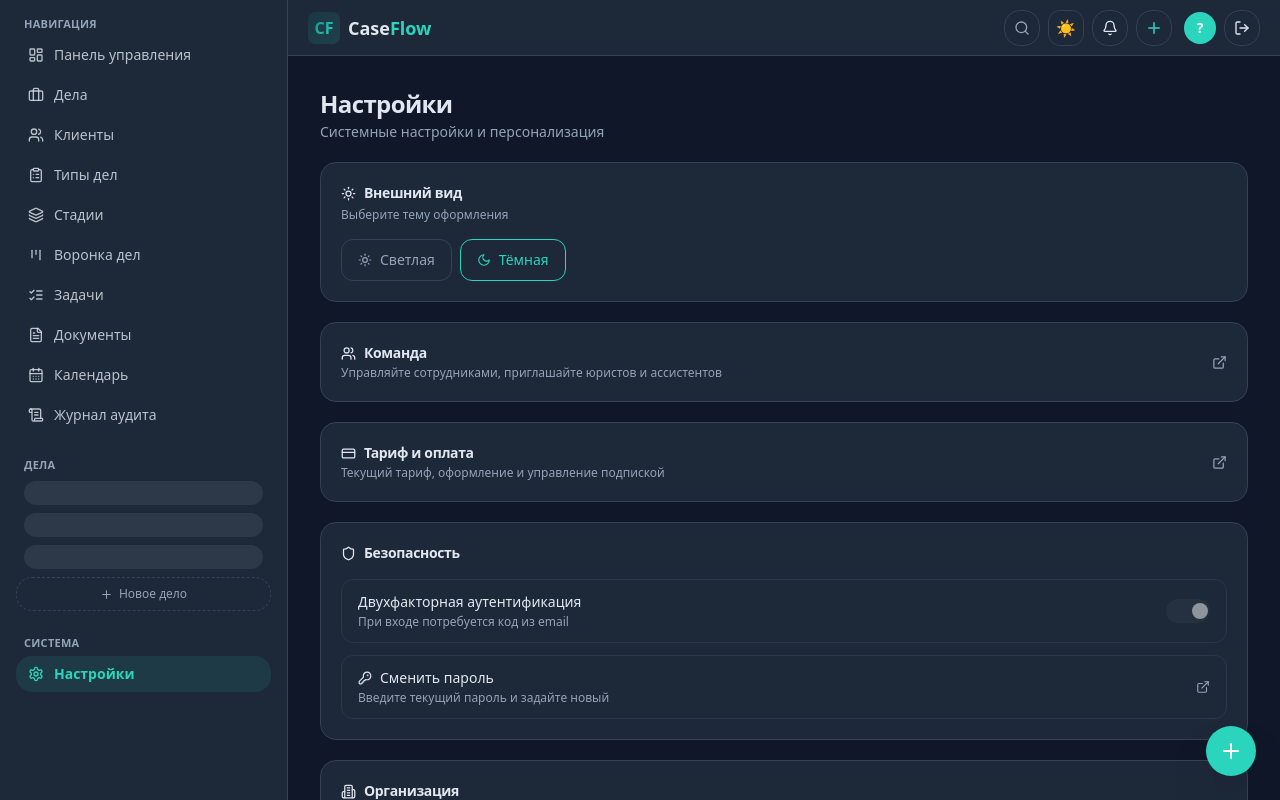
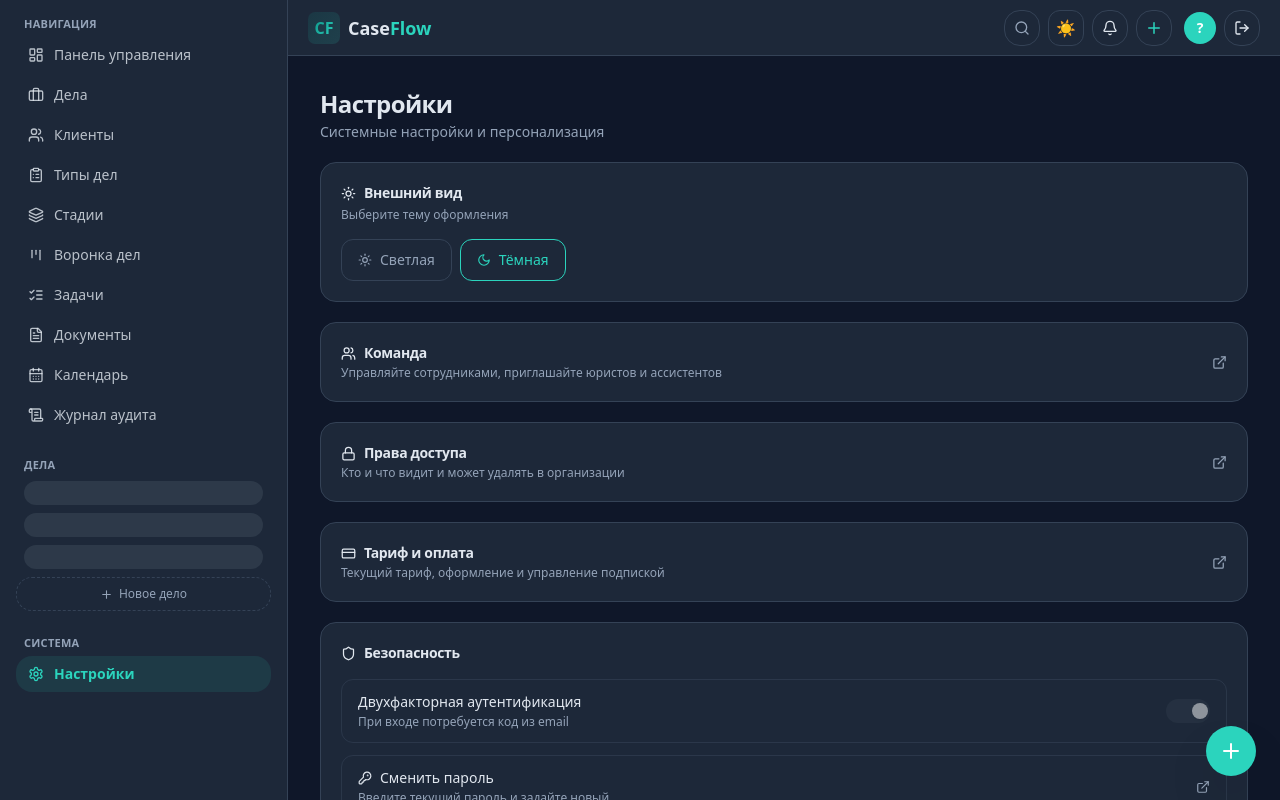
Before and after one commit to RIZVAN321-DIL/SaaS-PROJECT, a Next.js app in the folder frontend/: page /settings in a window 1280 px wide. Shown: the top 800 px of the page. Built offline with nearby package versions, Linux system fonts and the light colour scheme.

Commit message:
Update page.tsx

```diff
--- a/frontend/src/app/settings/page.tsx
+++ b/frontend/src/app/settings/page.tsx
@@ -11,19 +11,36 @@ import {
   Building2,
   ExternalLink,
   KeyRound,
+  Lock,
 } from 'lucide-react';
 import { AppShell } from '@/components/layout/app-shell';
-import { authApi } from '@/lib/api';
-import { getAccessToken } from '@/lib/auth';
+import { authApi, organizationsApi } from '@/lib/api';
+import { getAccessToken, getUser } from '@/lib/auth';
 import { toast } from '@/lib/toast';
 
 export default function SettingsPage() {
   const router = useRouter();
+  const currentUser = getUser();
   const [theme, setTheme] = useState<'light' | 'dark'>('dark');
   const [twoFactorEnabled, setTwoFactorEnabled] = useState(false);
   const [loadingTwoFactor, setLoadingTwoFactor] = useState(true);
   const [togglingTwoFactor, setTogglingTwoFactor] = useState(false);
   const [isPlatformAdmin, setIsPlatformAdmin] = useState(false);
+  const [hideAdminSections, setHideAdminSections] = useState(false);
+
+  useEffect(() => {
+    async function loadPermissions() {
+      const token = getAccessToken();
+      if (!token || !currentUser || currentUser.role !== 'LAWYER') return;
+      try {
+        const settings = await organizationsApi.getPermissions(currentUser.organizationId, token);
+        setHideAdminSections(Boolean(settings.hideAdminSectionsFromLawyers));
+      } catch {
+        // тихо игнорируем — по умолчанию разделы остаются видимыми
+      }
+    }
+    loadPermissions();
+  }, []);
 
   useEffect(() => {
     const saved = localStorage.getItem('theme') as 'light' | 'dark' | null;
@@ -119,6 +136,7 @@ export default function SettingsPage() {
         </div>
 
         {/* Команда */}
+        {!hideAdminSections && (
           <div
             onClick={() => router.push('/settings/team')}
             className="flex cursor-pointer items-center justify-between rounded-2xl border border-border bg-card p-5 transition hover:border-primary/50"
@@ -133,6 +151,25 @@ export default function SettingsPage() {
             </div>
             <ExternalLink size={15} className="shrink-0 text-muted-foreground" />
           </div>
+        )}
+
+        {/* Права доступа */}
+        {!hideAdminSections && (
+          <div
+            onClick={() => router.push('/settings/permissions')}
+            className="flex cursor-pointer items-center justify-between rounded-2xl border border-border bg-card p-5 transition hover:border-primary/50"
+          >
+            <div>
+              <h2 className="flex items-center gap-2 text-sm font-semibold">
+                <Lock size={15} /> Права доступа
+              </h2>
+              <p className="mt-0.5 text-xs text-muted-foreground">
+                Кто и что видит и может удалять в организации
+              </p>
+            </div>
+            <ExternalLink size={15} className="shrink-0 text-muted-foreground" />
+          </div>
+        )}
 
         {/* Тариф */}
         <div
```
Lines whose indentation alone changed are shown as unchanged.
